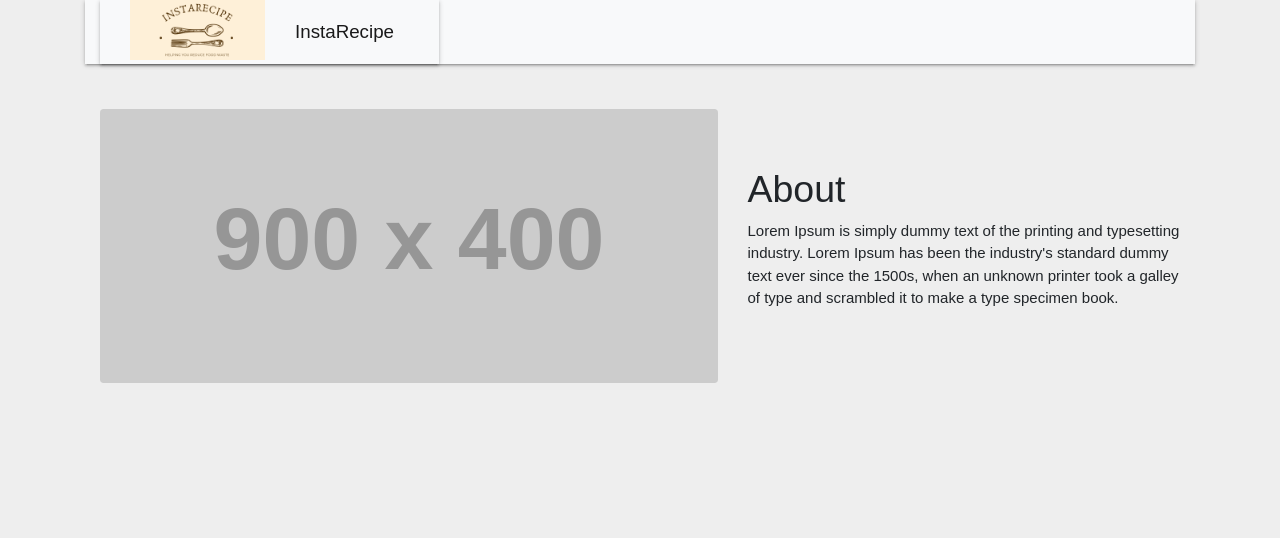
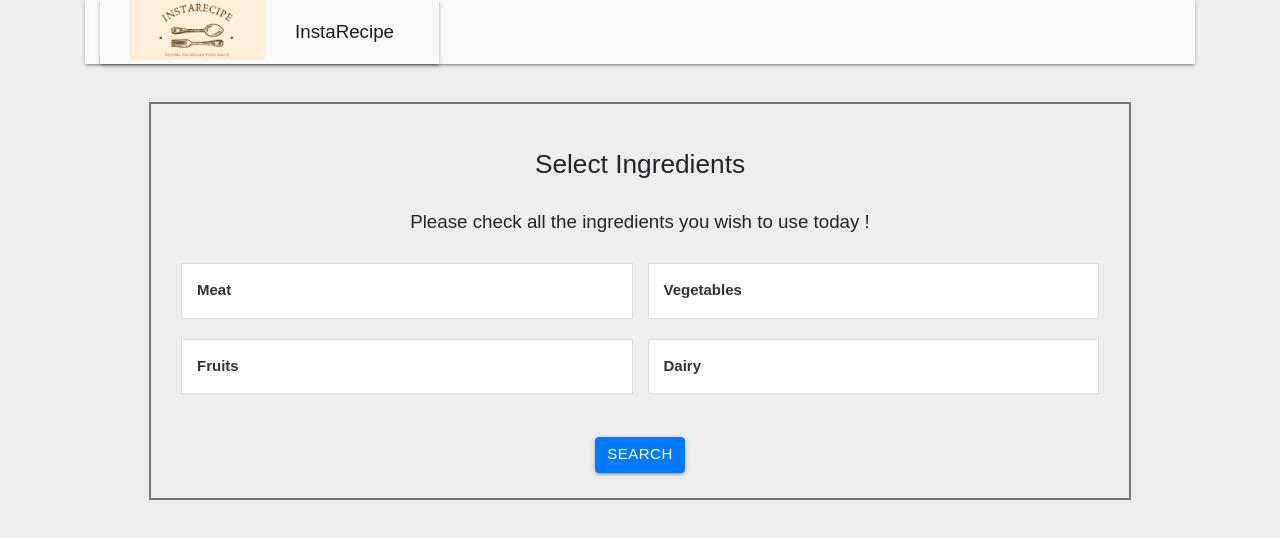
Before and after one commit to snehageorge37/SEG3125-GROUP-14, a React (Create React App) app in the folder lab7_8_9/starting_point/instarecipeapp/: page /ingredients in a window 1280 px wide. Shown: the top 538 px of the page. Built offline with nearby package versions, Linux system fonts and the light colour scheme.

Commit message:
added ingredients form

```diff
--- a/lab7_8_9/starting_point/instarecipeapp/package.json
+++ b/lab7_8_9/starting_point/instarecipeapp/package.json
@@ -9,7 +9,8 @@
     "react-dom": "^16.4.1",
     "react-router": "^5.2.0",
     "react-router-dom": "^5.2.0",
-    "react-scripts": "1.1.4"
+    "react-scripts": "1.1.4",
+    "styled-components": "^5.2.2"
   },
   "scripts": {
     "start": "react-scripts start",
--- /dev/null
+++ b/lab7_8_9/starting_point/instarecipeapp/src/Accordion.js
@@ -0,0 +1,78 @@
+import React, { useState } from "react";
+import styled, { css } from "styled-components";
+import PropTypes from "prop-types";
+import Collapse from "./Collapse";
+import Header from "./Header";
+
+const Body = styled.div`
+  border-color: transparent;
+  border-style: solid;
+  border-width: 1px 0 0 0;
+  ${props =>
+    props.isOpen &&
+    css`
+      padding: 15px;
+      border-color: #ddd;
+    `}
+`;
+
+const Container = styled.div`
+  background-color: #fff;
+  border-width: 0 0 1px;
+  border-style: solid;
+  border-color: #ddd;
+  &:last-child {
+    border: 0;
+  }
+`;
+
+const Wrapper = styled.div`
+  background-color: #fff;
+  border: 1px solid #ddd;
+`;
+
+const Accordion = ({ list, icon }) => {
+  const [isActiveIndex, setActiveIndex] = useState(null);
+
+  const toggleItem = index => {
+    setActiveIndex(isActiveIndex === index ? null : index);
+  };
+
+  return (
+    <Wrapper>
+      {list.map((item, index) => {
+        const checkOpen = isActiveIndex === index;
+
+        return (
+          <Container key={index}>
+            <Header
+              title={item.title}
+              icon={icon}
+              id={index}
+              onClick={toggleItem}
+            />
+            <Body isOpen={checkOpen}>
+              <Collapse isOpen={checkOpen}>{item.content}</Collapse>
+            </Body>
+          </Container>
+        );
+      })}
+    </Wrapper>
+  );
+};
+
+Accordion.propTypes = {
+  list: PropTypes.arrayOf(
+    PropTypes.shape({
+      title: PropTypes.string,
+      content: PropTypes.node
+    }).isRequired
+  ).isRequired,
+  icon: PropTypes.string
+};
+
+Accordion.defaultProps = {
+  icon: "down-chevron"
+};
+
+export default Accordion;
--- /dev/null
+++ b/lab7_8_9/starting_point/instarecipeapp/src/Collapse.js
@@ -0,0 +1,29 @@
+import React from "react";
+import PropTypes from "prop-types";
+import styled, { css } from "styled-components";
+
+const Content = styled.div`
+  display: none;
+  text-align: left;
+  font-size: 14px;
+  ${props =>
+    props.isOpen &&
+    css`
+      display: block;
+    `};
+`;
+
+const Collapse = ({ children, isOpen }) => {
+  return <Content isOpen={isOpen}>{children}</Content>;
+};
+
+Collapse.propTypes = {
+  children: PropTypes.node.isRequired,
+  isOpen: PropTypes.bool
+};
+
+Collapse.defaultProps = {
+  isOpen: undefined
+};
+
+export default Collapse;
--- /dev/null
+++ b/lab7_8_9/starting_point/instarecipeapp/src/Header.js
@@ -0,0 +1,63 @@
+import React from "react";
+import PropTypes from "prop-types";
+import styled from "styled-components";
+
+const Title = styled.span``;
+
+const Item = styled.button`
+  background-color: transparent;
+  border: 0;
+  cursor: pointer;
+  display: block;
+  font-weight: 700;
+  padding: 15px;
+  width: 100%;
+  &,
+  &:hover {
+    color: #333;
+    text-decoration: none;
+  }
+  &:focus {
+    outline: 0;
+  }
+`;
+
+const Container = styled.div`
+  background-color: #fff;
+  border-color: #ddd;
+`;
+
+const Wrapper = styled.span`
+  align-items: center;
+  display: flex;
+  justify-content: space-between;
+`;
+
+const Header = ({ title, icon, onClick, id }) => {
+  const handleClick = event => {
+    onClick(id);
+  };
+
+  return (
+    <Container>
+      <Item onClick={handleClick}>
+        <Wrapper>
+          <Title>{title}</Title>
+        </Wrapper>
+      </Item>
+    </Container>
+  );
+};
+
+Header.propTypes = {
+  title: PropTypes.string.isRequired,
+  icon: PropTypes.string,
+  onClick: PropTypes.func.isRequired,
+  id: PropTypes.number.isRequired
+};
+
+Header.defaultProps = {
+  icon: "chevron-down"
+};
+
+export default Header;
--- a/lab7_8_9/starting_point/instarecipeapp/src/Ingredients.js
+++ b/lab7_8_9/starting_point/instarecipeapp/src/Ingredients.js
@@ -1,30 +1,175 @@
-import React from "react";
+import React, { useState } from "react";
+import ReactDOM from "react-dom";
+import styled from "styled-components";
+import AccordionMP from "./Accordion";
 
-function Ingredients() {
+const Container = styled.div`
+  font-family: sans-serif;
+  padding: 1vh 5vw;
+`;
+
+const Label = styled.label`
+  margin-bottom: 1rem;
+  display: inline-block;
+`;
+
+const divBorderStyle = {
+        border: '2px solid rgba(0, 0, 0, 0.5)',
+        marginTop: 30
+};
+
+const CheckAllowM = styled.input``;
+const listAcc = [
+  {
+    title: "Meat",
+    content:
+      <form action="#">
+        <label>
+          <input type="checkbox"/>
+          <span style={{paddingLeft: 25}}>Beef</span>
+        </label>
+        <label style={{marginLeft: 30}}>
+          <input type="checkbox"/>
+          <span style={{paddingLeft: 25}}>Chicken</span>
+        </label>
+      </form>
+  },
+  {
+    title: "Vegetables",
+    content:
+      <form action="#">
+        <label>
+          <input type="checkbox"/>
+          <span style={{paddingLeft: 25}}>Onions</span>
+        </label>
+        <label style={{marginLeft: 30}}>
+          <input type="checkbox"/>
+          <span style={{paddingLeft: 25}}>Carrots</span>
+        </label>
+        <label style={{marginLeft: 30}}>
+          <input type="checkbox"/>
+          <span style={{paddingLeft: 25}}>Potatoes</span>
+        </label>
+        <label style={{marginLeft: 30}}>
+          <input type="checkbox"/>
+          <span style={{paddingLeft: 25}}>Garlic</span>
+        </label>
+      </form>
+  },
+  {
+    title: "Fruits",
+    content:
+      <form action="#">
+        <label>
+          <input type="checkbox"/>
+          <span style={{paddingLeft: 25}}>Banana</span>
+        </label>
+        <label style={{marginLeft: 30}}>
+          <input type="checkbox"/>
+          <span style={{paddingLeft: 25}}>Apple</span>
+        </label>
+        <label style={{marginLeft: 30}}>
+          <input type="checkbox"/>
+          <span style={{paddingLeft: 25}}>Orange</span>
+        </label>
+        <label style={{marginLeft: 30}}>
+          <input type="checkbox"/>
+          <span style={{paddingLeft: 25}}>Peaches</span>
+        </label>
+      </form>
+  },
+  {
+    title: "Dairy",
+    content:
+      <form action="#">
+        <label>
+          <input type="checkbox"/>
+          <span style={{paddingLeft: 25}}>Milk</span>
+        </label>
+        <label style={{marginLeft: 30}}>
+          <input type="checkbox"/>
+          <span style={{paddingLeft: 25}}>Cheese</span>
+        </label>
+        <label style={{marginLeft: 30}}>
+          <input type="checkbox"/>
+          <span style={{paddingLeft: 25}}>Butter</span>
+        </label>
+      </form>
+  }
+];
+
+const Ingredients = () => {
+  const [isChecked, setChecked] = useState(true);
+  const handleChange = () => {
+    setChecked(prevState => !prevState);
+  };
+
   return (
-    <div className="ingredients">
-      <div class="container">
-        <div class="row align-items-center my-5">
-          <div class="col-lg-7">
-            <img
-              class="img-fluid rounded mb-4 mb-lg-0"
-              src="http://placehold.it/900x400"
-              alt=""
-            />
+    <Container>
+      <div style={divBorderStyle}>
+        <br />
+        <br />
+        <h3 style={{textAlignVertical: "center",textAlign: "center",}}>Select Ingredients</h3>
+        <br />
+        <h5 style={{textAlignVertical: "center",textAlign: "center",}}>Please check all the ingredients you wish to use today !</h5>
+        <br/>
+        <div class="row">
+          <div class="col-lg-6 pl-5 pr-2">
+            <div >
+              <CheckAllowM
+                type="checkbox"
+                id="allowM"
+                onChange={handleChange}
+                checked={isChecked}
+              />
+              <AccordionMP list={listAcc.slice(0,1)} allowMultiple={isChecked} />
+            </div>
           </div>
-          <div class="col-lg-5">
-            <h1 class="font-weight-light">About</h1>
-            <p>
-              Lorem Ipsum is simply dummy text of the printing and typesetting
-              industry. Lorem Ipsum has been the industry's standard dummy text
-              ever since the 1500s, when an unknown printer took a galley of
-              type and scrambled it to make a type specimen book.
-            </p>
+          <div class="col-lg-6 pl-2 pr-5">
+            <div >
+              <CheckAllowM
+                type="checkbox"
+                id="allowM"
+                onChange={handleChange}
+                checked={isChecked}
+              />
+              <AccordionMP list={listAcc.slice(1,2)} allowMultiple={isChecked} />
+            </div>
           </div>
         </div>
+        <div class="row">
+          <div class="col-lg-6 pl-5 pr-2">
+            <div >
+              <CheckAllowM
+                type="checkbox"
+                id="allowM"
+                onChange={handleChange}
+                checked={isChecked}
+              />
+              <AccordionMP list={listAcc.slice(2,3)} allowMultiple={isChecked} />
+            </div>
+          </div>
+          <div class="col-lg-6 pl-2 pr-5">
+            <div >
+              <CheckAllowM
+                type="checkbox"
+                id="allowM"
+                onChange={handleChange}
+                checked={isChecked}
+              />
+              <AccordionMP list={listAcc.slice(3,4)} allowMultiple={isChecked} />
+            </div>
+          </div>
+        </div>
+        <br />
+        <div style={{textAlignVertical: "center",textAlign: "center", marginBottom:25}}>
+          <button className="btn btn-primary">Search</button>
+        </div>
       </div>
-    </div>
+    </Container>
   );
-}
+};
 
+const rootElement = document.getElementById("root");
+ReactDOM.render(<Ingredients />, rootElement);
 export default Ingredients;
```
Also changed, not shown: 1 other file (tests, documents, lock files or other folders).
